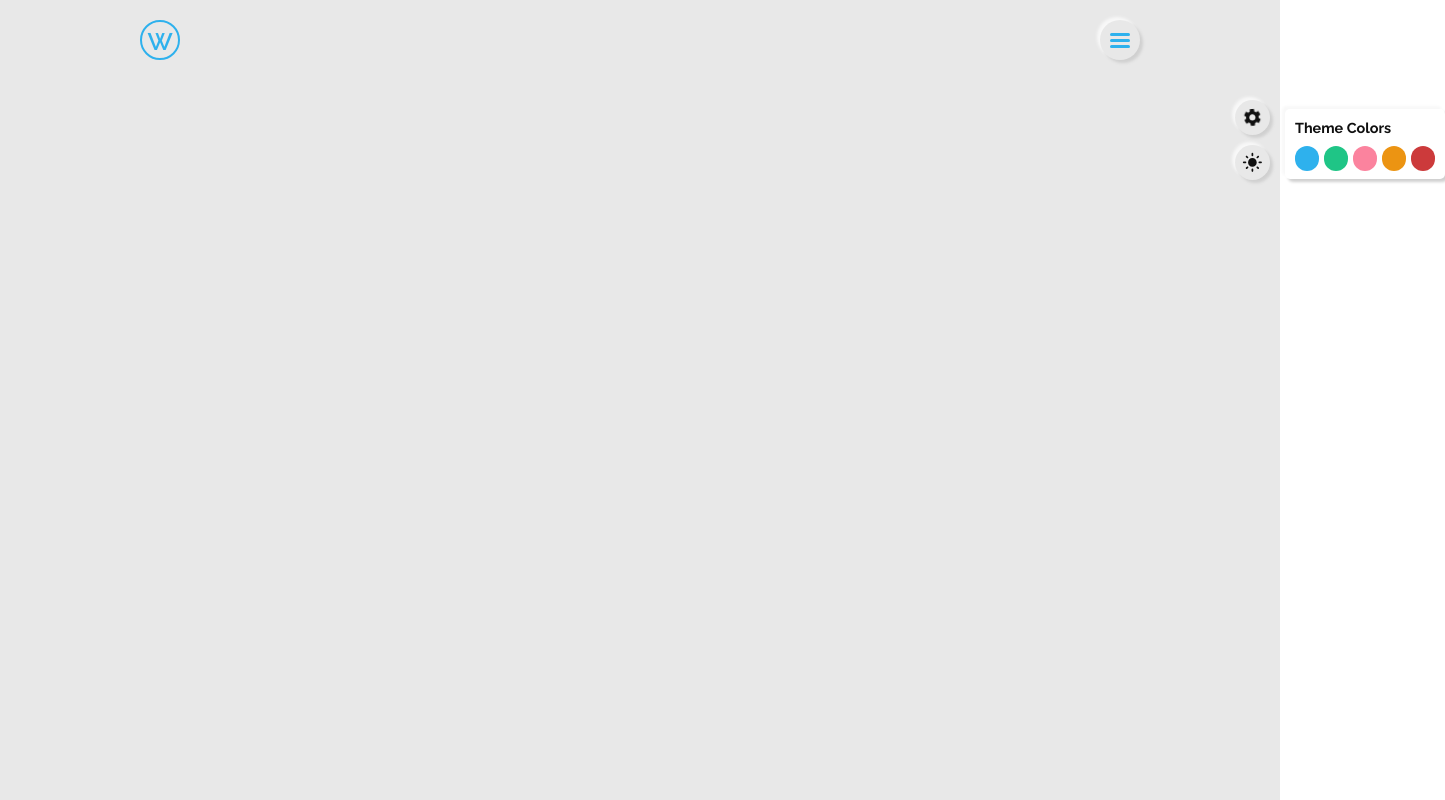
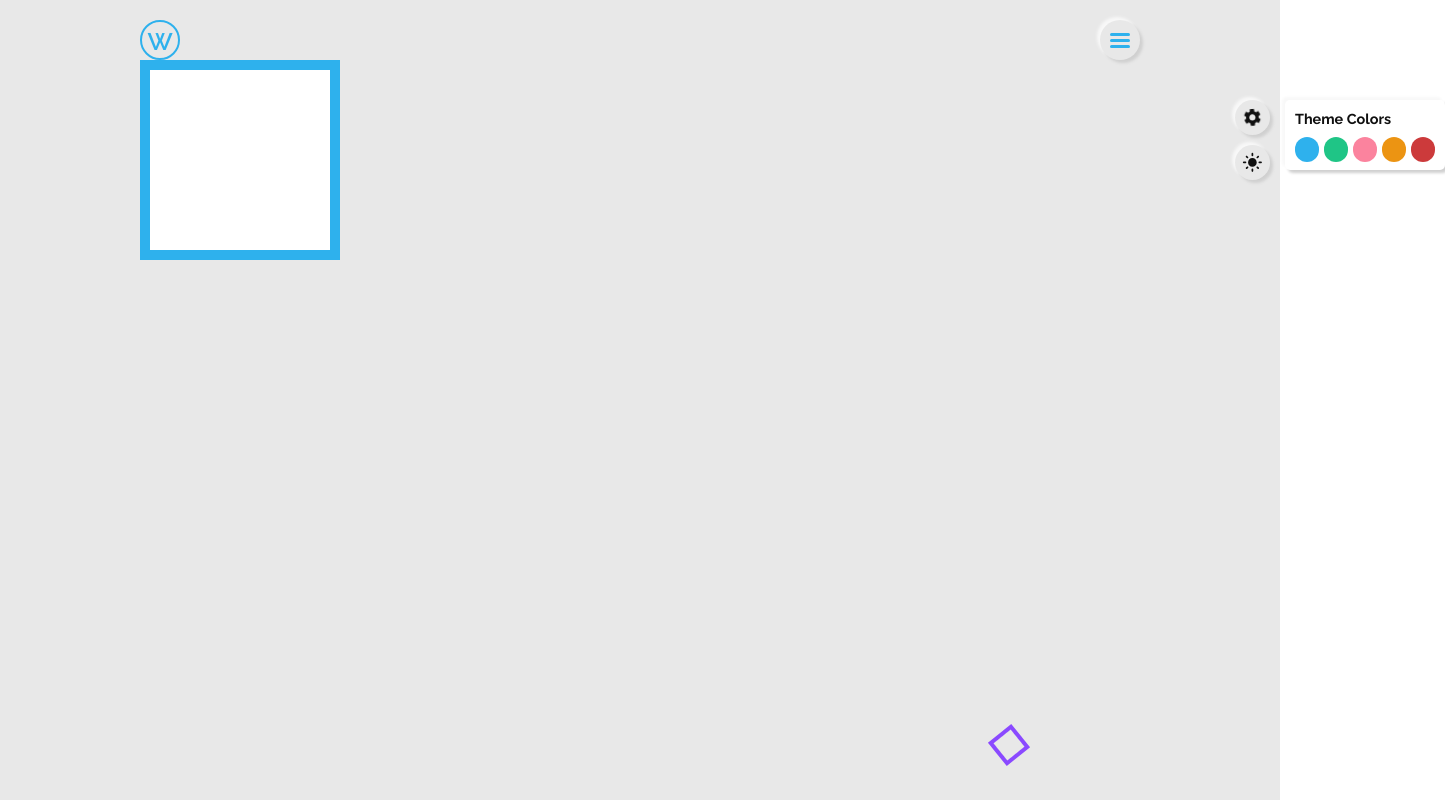
Before and after one commit to aldcejam/Portfolio-Next, a Next.js app: page / in a window 1280 px wide. Shown: the whole page, 1445 px wide, since content can reach past the window. Built offline with nearby package versions, Linux system fonts and the light colour scheme.

Commit message:
setting bug fix

```diff
--- a/src/components/SettingsButtons/SettingsButtons.tsx
+++ b/src/components/SettingsButtons/SettingsButtons.tsx
@@ -7,36 +7,38 @@ import { useState } from 'react';
 
 const SettingsButtons = () => {
 
-    const {MainColorModifier} = useThemeContext();
+    const { MainColorModifier } = useThemeContext();
 
-    const SelectThemeMainColor = (mainColor: TYMainColor)=>{
+    const SelectThemeMainColor = (mainColor: TYMainColor) => {
         MainColorModifier(mainColor)
         localStorage.setItem('@ThemePortfolioColorMain', mainColor)
     }
 
 
-    const [displaySettingIsActive,SetDisplaySettingIsActive] = useState(false)
+    const [displaySettingIsActive, SetDisplaySettingIsActive] = useState(false)
 
-    const ToggleDisplaySettings = ()=>{
-        displaySettingIsActive ? SetDisplaySettingIsActive(false):SetDisplaySettingIsActive(true)
+    const ToggleDisplaySettings = () => {
+        displaySettingIsActive ? SetDisplaySettingIsActive(false) : SetDisplaySettingIsActive(true)
     }
 
     return (
         <StyledSettingsButtons displaysettingisactive={displaySettingIsActive.toString()}>
-            <div onClick={()=>ToggleDisplaySettings()} className='hover-in-shadow setting-button'>
-                <SettingsIcon className='settings-icon' />
-            </div>
-            <div className='setting-button'>
-                <DarkModeButton />
+            <div className='buttons'>
+                <div onClick={() => ToggleDisplaySettings()} className='hover-in-shadow setting-button'>
+                    <SettingsIcon className='settings-icon' />
+                </div>
+                <div className='setting-button'>
+                    <DarkModeButton />
+                </div>
             </div>
             <StyledMainColorTheme>
                 <p>Theme Colors</p>
                 <div>
-                    <div className='color1 color' onClick={()=>SelectThemeMainColor('#2eb1ed')}></div>
-                    <div className='color2 color' onClick={()=>SelectThemeMainColor('#1fc586')}></div>
-                    <div className='color3 color' onClick={()=>SelectThemeMainColor('#fb839e')}></div>
-                    <div className='color4 color' onClick={()=>SelectThemeMainColor('#ec9412')}></div>
-                    <div className='color5 color' onClick={()=>SelectThemeMainColor('#cc3a3b')}></div>
+                    <div className='color1 color' onClick={() => SelectThemeMainColor('#2eb1ed')}></div>
+                    <div className='color2 color' onClick={() => SelectThemeMainColor('#1fc586')}></div>
+                    <div className='color3 color' onClick={() => SelectThemeMainColor('#fb839e')}></div>
+                    <div className='color4 color' onClick={() => SelectThemeMainColor('#ec9412')}></div>
+                    <div className='color5 color' onClick={() => SelectThemeMainColor('#cc3a3b')}></div>
                 </div>
             </StyledMainColorTheme>
         </StyledSettingsButtons>
--- a/src/components/SettingsButtons/Styled.SettingsButtons.tsx
+++ b/src/components/SettingsButtons/Styled.SettingsButtons.tsx
@@ -1,17 +1,19 @@
 import { styled } from "@mui/material";
 
-interface IStyledSettingsButtons{
+interface IStyledSettingsButtons {
   displaysettingisactive: string
 }
 
 export const StyledSettingsButtons = styled("div")<IStyledSettingsButtons>(({ displaysettingisactive, ...props }) => `
+  position: fixed;
+  display: flex;
   color: ${props.theme.palette.primary.contrastText};
-  position: absolute;
-  right: ${displaysettingisactive == 'true' ? '190px':'10px'};
+  right: ${displaysettingisactive == 'true' ? '10px' : '-165px'};
   top: 100px;
 
+  .buttons{
     .setting-button {
-    z-index: 999;
+      z-index: 997;
       width: 35px;
       height: 35px;
       display: flex;
@@ -43,12 +45,13 @@ export const StyledSettingsButtons = styled("div")<IStyledSettingsButtons>(({ di
           }
         }
       }
+
+  }
   }
 `);
 
 export const StyledMainColorTheme = styled("div")`
-  position: absolute;
-  left: 50px;
+  margin-left: 15px;
   top: ${(props) => props.theme.spacing(1.1)};
   box-shadow: ${(props) => props.theme.shadows[3]};
   border-radius: 5px;
--- a/src/pages/index.tsx
+++ b/src/pages/index.tsx
@@ -1,13 +1,16 @@
 import type { NextPage } from 'next'
 import Head from 'next/head'
 import Image from 'next/image'
+import BackgroundGeometric from '../partils/BackgroundGeometric/BackgroundGeometric'
 import { StyledIndex } from '../styles/Styled.index'
 
 const Home: NextPage = () => {
   return (
-    <StyledIndex>
-
-    </StyledIndex>
+    <>
+      <BackgroundGeometric />
+      <StyledIndex>
+      </StyledIndex>
+    </>
   )
 }
 
--- /dev/null
+++ b/src/partils/BackgroundGeometric/BackgroundGeometric.tsx
@@ -0,0 +1,12 @@
+import {StyledBackgroundGeometric} from './Styled.BackgroundGeometric'
+
+const BackgroundGeometric = ()=>{
+    return(
+        <StyledBackgroundGeometric>
+            <div className="effect-1"></div>
+            <div className="effect-2"></div>
+        </StyledBackgroundGeometric>
+    )
+}
+
+export default BackgroundGeometric
--- /dev/null
+++ b/src/partils/BackgroundGeometric/Styled.BackgroundGeometric.tsx
@@ -0,0 +1,32 @@
+import { styled } from "@mui/material";
+
+export const StyledBackgroundGeometric = styled('div')`
+
+    .effect-1{
+        position: absolute;
+        bottom: 40px;
+        right: 20vw;
+        width: 30px;
+        height: 30px;
+        border: 4px solid #8a49ff;
+        animation: spin 7s linear infinite;
+        @keyframes spin {
+            from{
+                transform: rotate(0deg);
+            }
+            to{
+                transform: rotate(365deg);
+            }
+        }
+    }
+    .effect-2{
+        position: absolute;
+        background-color: #fff;
+        width: 200px;
+        height: 200px;
+        border: 10px solid ${(props)=> props.theme.palette.primary.main};
+    }
+
+
+
+`
--- a/src/styles/Styled.index.tsx
+++ b/src/styles/Styled.index.tsx
@@ -1,6 +1,6 @@
 import { styled } from "@mui/material";
 
 export const StyledIndex = styled('div')`
-
+    position: relative;
 
 `
```
Lines whose indentation alone changed are shown as unchanged.
